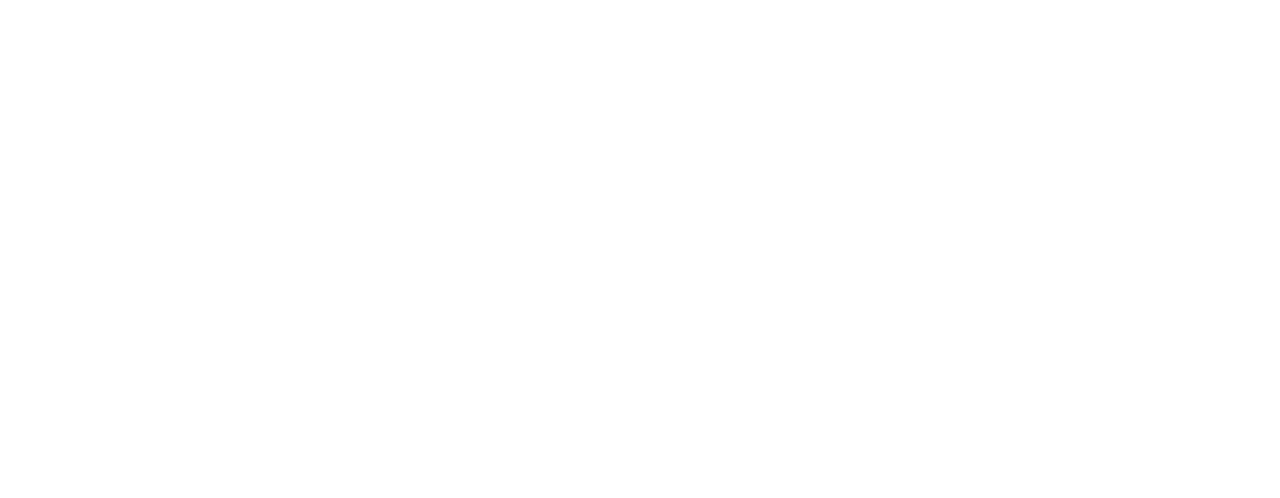
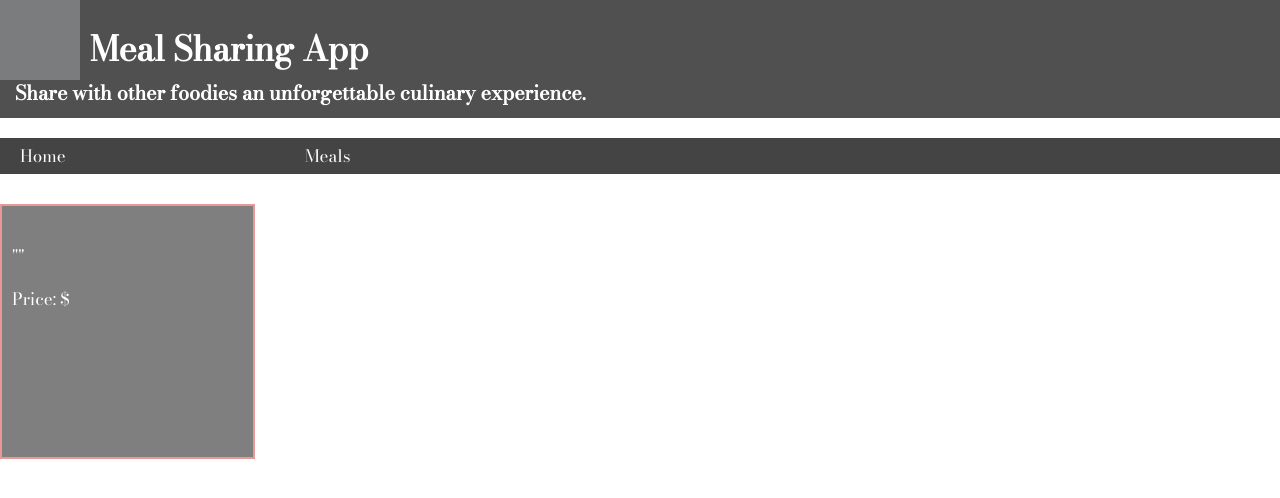
Before and after one commit to Sarulathaanbu/Meal-Sharing, a React app: page /meals/1 in a window 1280 px wide. Built offline with nearby package versions, Linux system fonts and the light colour scheme; no server answers; grey boxes are pictures that could not be loaded.

Commit message:
CHanges done

```diff
--- a/src/client/App.css
+++ b/src/client/App.css
@@ -1,3 +1,59 @@
-* {
-    box-sizing: border-box;
+div#root{
+    padding: 0;
 }
+
+body{
+    padding: 0;
+}
+
+header{
+    background-color: rgba(0, 0, 0, 0.685);
+}
+
+
+
+.title-logo{
+    display: flex;
+    gap: 10px;
+}
+
+#logo{
+    filter: invert(98%) sepia(98%) saturate(9%) hue-rotate(182deg) brightness(104%) contrast(103%);
+}
+
+h3{
+    margin-bottom: 20px;
+    margin-top: -20px;
+    padding-left: 15px;
+    padding-bottom: 10px;
+}
+
+nav ul{
+    width: 100%;
+    display: flex;
+    gap:30px;
+    background-color: rgba(0, 0, 0, 0.733);
+    margin-bottom: 30px;
+    padding: 5px 20px;
+}
+
+nav ul a:hover{
+    animation-name: nav-hover-animation;
+    animation-duration: 0.1s;
+    animation-fill-mode: forwards;
+  }
+
+  @keyframes nav-hover-animation {
+    100% {
+      color: #e99797;
+      position: relative;
+      top: -0.15rem;
+      transform: scale(1.1);
+      font-weight: 900;
+    }
+}
+
+h4{
+    font-weight: 900;
+    font-size: 1.2em;
+}
--- a/src/client/App.js
+++ b/src/client/App.js
@@ -1,21 +1,66 @@
-import React from "react";
-import { BrowserRouter as Router, Route, Switch } from "react-router-dom";
-import TestComponent from "./components/TestComponent/TestComponent";
+import React, { useState, useEffect, createContext } from "react";
+import { BrowserRouter as Router, Route, Switch, Link } from "react-router-dom";
+import Home from "./components/Home/HomePage"
+import MealById from "./components/MealById/MealById"
+import Meals from "./components/meals/Meals"
+import "./App.css"
+
+const MealsContext = React.createContext()
 
 function App() {
+  const [meals, setMeals] = useState([])
+
+
+  useEffect(() => {
+    fetch(`/api/meals/`)
+      .then(request => request.json())
+      .then(data => setMeals(data))
+  }, [])
+
+
   return (
+
+    <>
+      <header>
+        <div className="title-logo">
+          <img src="https://res.cloudinary.com/dsv3ara7w/image/upload/v1624378769/chef-logo_umd6s2.svg" id="logo" alt="App logo" height="80" width="80"></img>
+          <h1>Meal Sharing App</h1>
+        </div>
+
+
+
+        <h3>Share with other foodies an unforgettable culinary experience. </h3>
+      </header>
+
+      <nav>
+        <ul>
+          <li>
+            <Link to="/">Home</Link>
+          </li>
+          <li>
+            <Link to="/meals">Meals</Link>
+          </li>
+        </ul>
+      </nav>
+
+
+
+
       <Router>
         <Route exact path="/">
-        <p>test</p>
+          <Home meals={meals} />
+
         </Route>
-      <Route exact path="/lol">
-        <p>lol</p>
+        <Route exact path="/meals/:id">
+          <MealById />
         </Route>
-      <Route exact path="/test-component">
-        <TestComponent></TestComponent>
+        <Route exact path="/meals">
+          <Meals meals={meals} setMeals={setMeals} />
         </Route>
       </Router>
+    </>
   );
 }
 
 export default App;
+export { MealsContext };
--- /dev/null
+++ b/src/client/components/Home/Home.css
@@ -0,0 +1,19 @@
+.flex-container{
+    display: grid;
+    grid-template-columns: repeat(4, 1fr);
+    justify-items: stretch;
+    align-items: stretch;
+    gap: 20px
+
+
+}
+
+.meal{
+    padding: 10px;
+    height: 15em;
+    width: 15em;
+    border: 2px solid rgb(233, 151, 151);
+    text-align: justify ;
+    background-color: rgba(0, 0, 0, 0.5);
+
+}
--- /dev/null
+++ b/src/client/components/Home/HomePage.js
@@ -0,0 +1,17 @@
+import "./Home.css"
+import React, { useContext } from "react"
+import { MealsContext } from "../../App"
+import Meal from "../Meal/Meal"
+
+
+
+export default function HomePage({ meals }) {
+
+    return (
+            <div className="flex-container">
+                {meals.map(item => (
+                    <Meal key={item.id} id={item.id} title={item.title} price={item.price} description={item.description} />
+                ))}
+            </div>
+    )
+}
--- a/src/client/index.css
+++ b/src/client/index.css
@@ -1,19 +1,27 @@
 @import url('https://fonts.googleapis.com/css?family=Montserrat&display=swap');
 @import 'theme.css';
+@import url('https://fonts.googleapis.com/css2?family=Bodoni+Moda&display=swap');
 * {
-  font-family: 'Montserrat', sans-serif;
+  font-family:'Bodoni Moda', sans-serif;
   box-sizing: border-box;
 }
 
-#root {
-  padding-left: 30%;
-  padding-right: 30%;
-  height: 100vh;
+nav a{
+  display: flex;
+  color: white;
+  display: flex;
+  justify-items: space-evenly;
 }
+
 
 body {
   margin: 0;
   font-size: 17px;
+  padding: 2rem;
+  background: url();
+  background-size: cover;
+  background-attachment: fixed;
+  color: white;
 }
 
 ul {
@@ -24,7 +32,7 @@ ul {
 
 a {
   text-decoration: none;
-  color: #2d3233;
+  color: white;
 }
 
 button {
@@ -39,8 +47,8 @@ button {
 
 @media screen and (max-width: 1400px) {
   #root {
-    padding-left: 30%;
-    padding-right: 30%;
+    padding-left: 0;
+    padding-right: 0;
   }
 }
 
```
Lines whose indentation alone changed are shown as unchanged.
